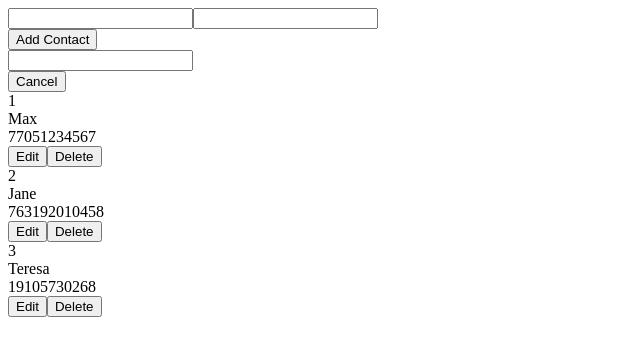
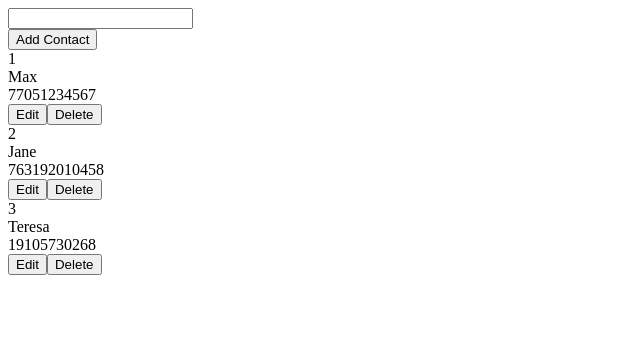
Before and after one commit to danilivanyuk/ts-react-redux, a React (Create React App) app: page / in a window 1280 px wide. Shown: the top 356 px of the page, without its empty margins (0-640 px from the left). Built offline with nearby package versions, Linux system fonts and the light colour scheme; data requests are answered from the project's data file.

Commit message:
added search functionality

```diff
--- a/src/app/Contacts.tsx
+++ b/src/app/Contacts.tsx
@@ -3,29 +3,37 @@ import {
   getUserContacts,
   deleteContact,
   addContact,
+  filterContacts,
 } from "../features/contactsSlice";
 import { useAppDispatch, useAppSelector } from "../features/hooks";
+import ContactsView from "./ContactsView";
+import FilteredContactsView from "./FilteredContactsView";
 
 interface IContactsComponentArg {
   userId: number;
 }
 
 export default function Contacts(parentData: IContactsComponentArg) {
-  const [createContactForm, setCreateContactForm] = useState(true);
+  const [createContactForm, setCreateContactForm] = useState(false);
   const dispatch = useAppDispatch();
   const userId = parentData.userId;
-  const { contacts } = useAppSelector((state) => state.contactsReducer);
+  const { contacts, filteredContacts } = useAppSelector(
+    (state) => state.contactsReducer
+  );
   let newId;
   useEffect(() => {
     dispatch(getUserContacts(userId));
   }, []);
+
+  useEffect(() => {
+    dispatch;
+  });
 
   const handleContactFormState = () => {
     createContactForm
       ? setCreateContactForm(false)
       : setCreateContactForm(true);
   };
-  console.log(contacts);
 
   const [newContactName, setNewContactName] = useState("");
   const [newContactPhone, setNewContactPhone] = useState("");
@@ -36,7 +44,6 @@ export default function Contacts(parentData: IContactsComponentArg) {
     name: "",
     phone: "",
   });
-  console.log(newContact);
 
   const handleSubmit = (event: React.FormEvent<HTMLFormElement>) => {
     event.preventDefault();
@@ -45,6 +52,8 @@ export default function Contacts(parentData: IContactsComponentArg) {
     setNewContact({ ...newContact, id: Math.random() * 10 });
     dispatch(addContact(newContact));
   };
+
+  console.log(filteredContacts, filteredContacts.length);
 
   return (
     <div>
@@ -97,8 +106,8 @@ export default function Contacts(parentData: IContactsComponentArg) {
       <div>
         <input
           type="text"
-          onChange={() => {
-            contacts;
+          onChange={(e) => {
+            dispatch(filterContacts(e.target.value));
           }}
         />
       </div>
@@ -110,19 +119,11 @@ export default function Contacts(parentData: IContactsComponentArg) {
         {createContactForm ? "Cancel" : "Add Contact"}
       </button>
       <div>
-        {Object(contacts).map((contact: any) => (
-          <div key={contact.id}>
-            <div>{contact.id}</div>
-            <div>{contact.name}</div>
-            <div>{contact.phone}</div>
-            <div>
-              <button>Edit</button>
-              <button onClick={() => dispatch(deleteContact(contact.id))}>
-                Delete
-              </button>
-            </div>
-          </div>
-        ))}
+        {filteredContacts.length > 0 ? (
+          <FilteredContactsView filteredContacts={filteredContacts} />
+        ) : (
+          <ContactsView contacts={contacts} />
+        )}
       </div>
     </div>
   );
--- /dev/null
+++ b/src/app/ContactsView.tsx
@@ -0,0 +1,32 @@
+import React from "react";
+import { useAppDispatch, useAppSelector } from "../features/hooks";
+import { deleteContact } from "../features/contactsSlice";
+
+interface IContactsArg {
+  contacts: any;
+}
+
+export default function ContactsView(parentData: IContactsArg) {
+  console.log(parentData.contacts);
+  const { contacts } = parentData;
+
+  const dispatch = useAppDispatch();
+
+  return (
+    <div>
+      {Object(contacts).map((contact: any) => (
+        <div key={contact.id}>
+          <div>{contact.id}</div>
+          <div>{contact.name}</div>
+          <div>{contact.phone}</div>
+          <div>
+            <button>Edit</button>
+            <button onClick={() => dispatch(deleteContact(contact.id))}>
+              Delete
+            </button>
+          </div>
+        </div>
+      ))}
+    </div>
+  );
+}
--- /dev/null
+++ b/src/app/FilteredContactsView.tsx
@@ -0,0 +1,31 @@
+import React from "react";
+import { deleteContact } from "../features/contactsSlice";
+import { useAppDispatch, useAppSelector } from "../features/hooks";
+
+interface IFilteredContactsArg {
+  filteredContacts: any;
+}
+
+export default function FilteredContactsView(parentData: IFilteredContactsArg) {
+  const dispatch = useAppDispatch();
+
+  const { filteredContacts } = parentData;
+  console.log(filteredContacts);
+  return (
+    <div>
+      {filteredContacts.map((contact: any) => (
+        <div key={contact.id}>
+          <div>{contact.id}</div>
+          <div>{contact.name}</div>
+          <div>{contact.phone}</div>
+          <div>
+            <button>Edit</button>
+            <button onClick={() => dispatch(deleteContact(contact.id))}>
+              Delete
+            </button>
+          </div>
+        </div>
+      ))}
+    </div>
+  );
+}
--- a/src/features/contactsSlice.ts
+++ b/src/features/contactsSlice.ts
@@ -4,12 +4,14 @@ import {IContact} from '../models/IContact'
 
 interface ContactState{
     contacts: IContact[];
+    filteredContacts: IContact[];
     isLoading:boolean,
     error: null | string
 }
 
 const initialState: ContactState ={
     contacts:[],
+    filteredContacts:[],
     isLoading: false,
     error: ''
 }
@@ -36,6 +38,10 @@ const contactsSlice = createSlice({
         addContact(state, action: PayloadAction<any>){
             state.contacts.push(action.payload)
         },
+        filterContacts(state,action:PayloadAction<any>){
+            state.filteredContacts = state.contacts.filter((contact) => contact.name.toLocaleLowerCase().includes(action.payload.toLowerCase()))
+
+        }
     },
     extraReducers: (builder)=>{
         builder.addCase(getUserContacts.pending, (state)=>{
@@ -51,5 +57,5 @@ const contactsSlice = createSlice({
     }
 })
 
-export const { deleteContact, addContact } = contactsSlice.actions
+export const { deleteContact, addContact, filterContacts } = contactsSlice.actions
 export default contactsSlice.reducer;
```
